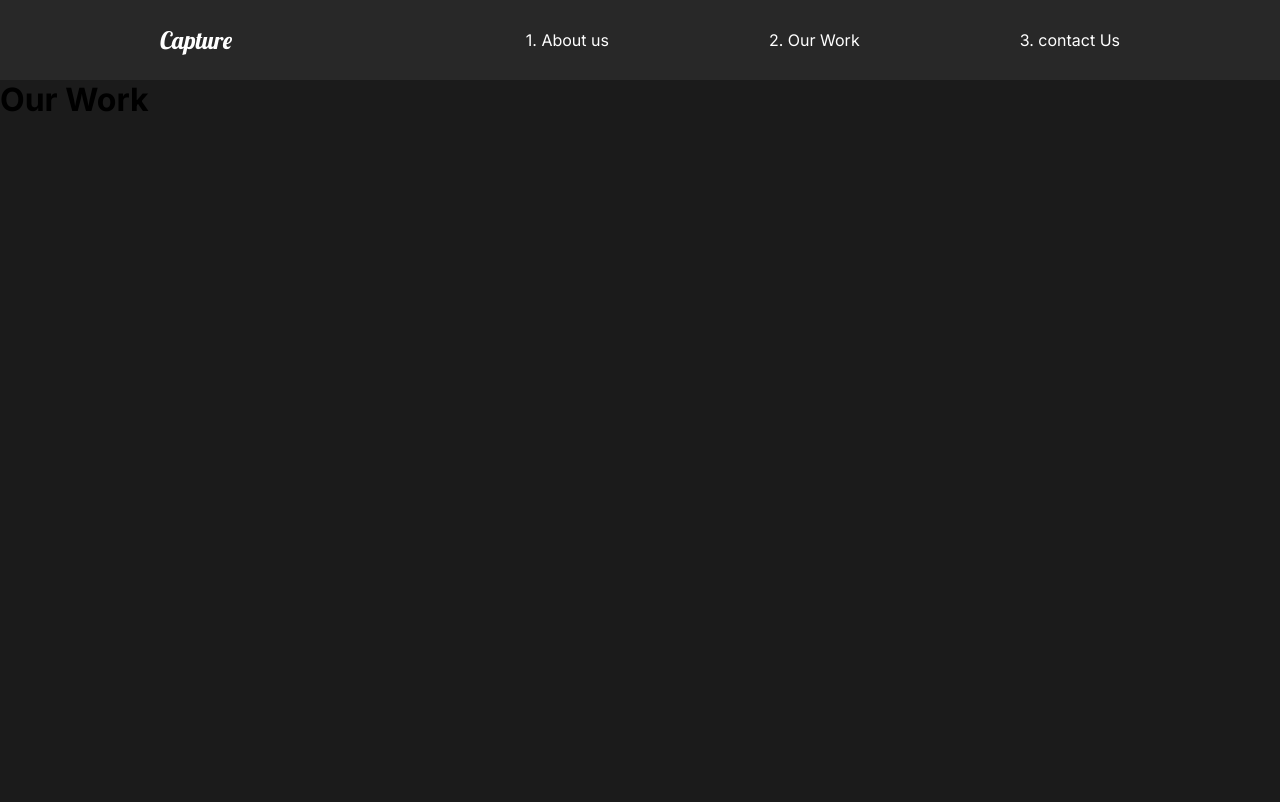
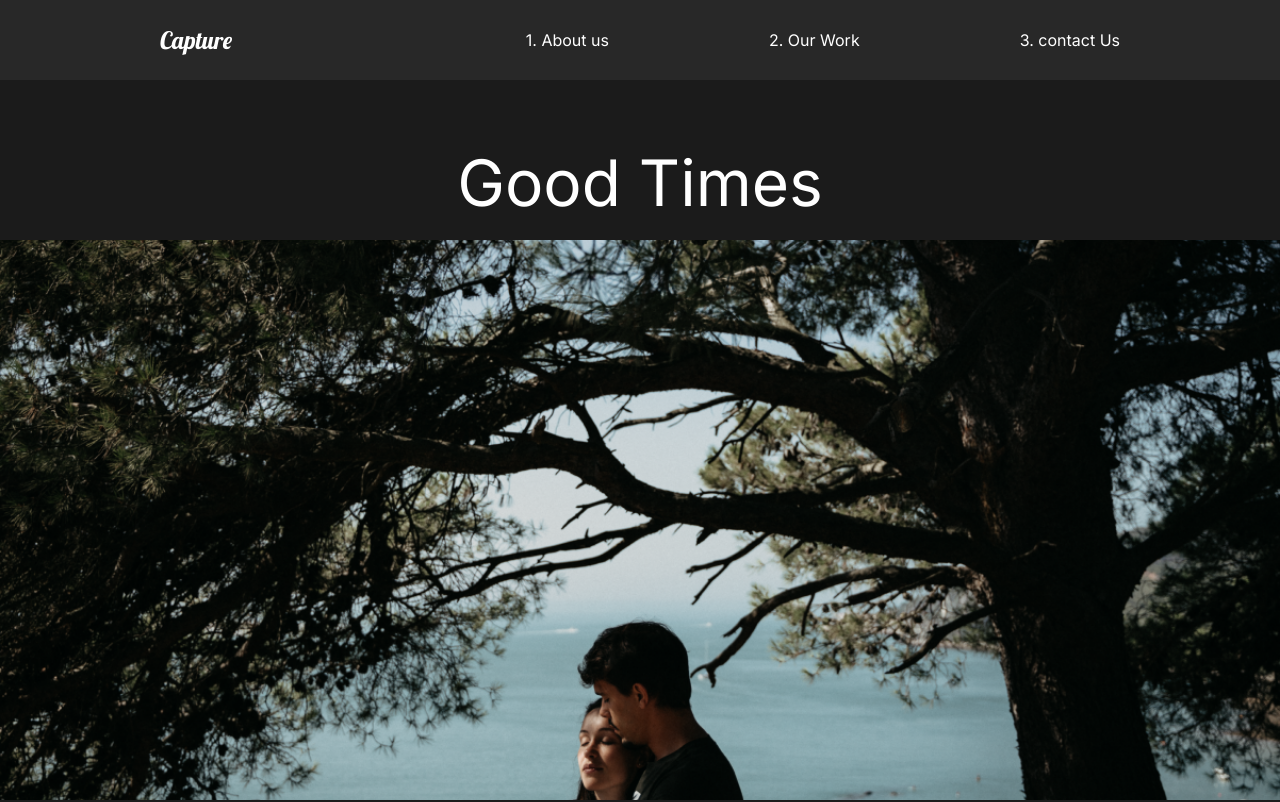
Before and after one commit to sathvi3/dev-portfolio-react, a React (Create React App) app: page /work/good-times in a window 1280 px wide. Shown: the top 802 px of the page. Built offline with nearby package versions, Linux system fonts and the light colour scheme.

Commit message:
added MovieDetail page for displaying each movie details.

```diff
--- a/src/App.js
+++ b/src/App.js
@@ -5,6 +5,7 @@ import OurWork from "./pages/OurWork";
 import ContactUs from "./pages/ContactUs";
 import Nav from "./components/Nav";
 import { Switch, Route } from "react-router-dom";
+import MovieDetail from "./pages/MovieDetail";
 
 function App() {
   return (
@@ -15,8 +16,11 @@ function App() {
         <Route path="/" exact>
           <AboutUs />
         </Route>
-        <Route path="/work">
+        <Route path="/work" exact>
           <OurWork />
+        </Route>
+        <Route path="/work/:id">
+          <MovieDetail />
         </Route>
         <Route path="/contact">
           <ContactUs />
--- /dev/null
+++ b/src/movieState.js
@@ -0,0 +1,80 @@
+import athlete from "./img/athlete-small.png";
+import goodtimes from "./img/goodtimes-small.png";
+import theracer from "./img/theracer-small.png";
+import athlete2 from "./img/athlete2.png";
+import goodtimes2 from "./img/good-times2.jpg";
+import theracer2 from "./img/the-racer2.jpg";
+
+export const MovieState = () => {
+  return [
+    {
+      title: "The Athlete",
+      mainImg: athlete,
+      secondaryImg: athlete2,
+      url: "/work/the-athlete",
+      awards: [
+        {
+          title: "Truly A masterpiece",
+          description:
+            "“Lorem Ipsum is simply dummy text of the printing and typesetting industry.”",
+        },
+        {
+          title: "Fresh look on a brutal sport.",
+          description:
+            "“Lorem Ipsum is simply dummy text of the printing and typesetting industry.”",
+        },
+        {
+          title: "It’s okay lmao.",
+          description:
+            "“Lorem Ipsum is simply dummy text of the printing and typesetting industry.”",
+        },
+      ],
+    },
+    {
+      title: "Good Times",
+      mainImg: goodtimes,
+      url: "/work/good-times",
+      secondaryImg: goodtimes2,
+      awards: [
+        {
+          title: "Truly A masterpiece",
+          description:
+            "“Lorem Ipsum is simply dummy text of the printing and typesetting industry.”",
+        },
+        {
+          title: "Fresh look on a brutal sport.",
+          description:
+            "“Lorem Ipsum is simply dummy text of the printing and typesetting industry.”",
+        },
+        {
+          title: "It’s okay lmao.",
+          description:
+            "“Lorem Ipsum is simply dummy text of the printing and typesetting industry.”",
+        },
+      ],
+    },
+    {
+      title: "The Racer",
+      mainImg: theracer,
+      url: "/work/the-racer",
+      secondaryImg: theracer2,
+      awards: [
+        {
+          title: "Truly A masterpiece",
+          description:
+            "“Lorem Ipsum is simply dummy text of the printing and typesetting industry.”",
+        },
+        {
+          title: "Fresh look on a brutal sport.",
+          description:
+            "“Lorem Ipsum is simply dummy text of the printing and typesetting industry.”",
+        },
+        {
+          title: "It’s okay lmao.",
+          description:
+            "“Lorem Ipsum is simply dummy text of the printing and typesetting industry.”",
+        },
+      ],
+    },
+  ];
+};
--- /dev/null
+++ b/src/pages/MovieDetail.js
@@ -0,0 +1,114 @@
+import React, { useState, useEffect } from "react";
+import styled from "styled-components";
+import { useHistory } from "react-router-dom";
+import { MovieState } from "../movieState";
+
+const MovieDetail = () => {
+  const history = useHistory();
+  const url = history.location.pathname;
+  const [movies, setMovies] = useState(MovieState);
+  const [movie, setMovie] = useState(null);
+
+  useEffect(() => {
+    const currentMovie = movies.filter((stateMovie) => stateMovie.url === url);
+    setMovie(currentMovie[0]);
+  }, [movies, url]);
+
+  return (
+    <>
+      {movie && (
+        <Details>
+          <HeadLine>
+            <h2>{movie.title}</h2>
+            <img src={movie.mainImg} alt="movie still" />
+          </HeadLine>
+          <Awards>
+            {movie.awards.map((award) => (
+              <Award
+                title={award.title}
+                description={award.description}
+                key={award.title}
+              />
+            ))}
+          </Awards>
+          <ImageDisplay>
+            <img src={movie.secondaryImg} alt="movie still" />
+          </ImageDisplay>
+        </Details>
+      )}
+    </>
+  );
+};
+
+const Details = styled.div`
+  color: white;
+`;
+
+const HeadLine = styled.div`
+  min-height: 90vh;
+  padding-top: 20vh;
+  position: relative;
+
+  h2 {
+    position: absolute;
+    top: 10%;
+    left: 50%;
+    transform: translate(-50%, -10%);
+  }
+
+  img {
+    width: 100%;
+    height: 70vh;
+    object-fit: cover;
+  }
+`;
+
+const Awards = styled.div`
+  min-height: 80vh;
+  display: flex;
+  margin: 5rem 1rem;
+  align-items: center;
+  justify-content: space-around;
+`;
+
+const AwardStyle = styled.div`
+  padding: 5rem;
+
+  h3 {
+    font-size: 2rem;
+  }
+
+  .line {
+    width: 50%;
+    background: #23d997;
+    height: 0.5rem;
+    margin: 1rem 0rem;
+  }
+
+  p {
+    padding: 2rem 0rem;
+  }
+`;
+
+const ImageDisplay = styled.div`
+  min-height: 50vh;
+
+  img {
+    width: 100%;
+    height: 100vh;
+    object-fit: cover;
+  }
+`;
+
+//Award Component
+const Award = ({ title, description }) => {
+  return (
+    <AwardStyle>
+      <h3>{title}</h3>
+      <div className="line"></div>
+      <p>{description}</p>
+    </AwardStyle>
+  );
+};
+
+export default MovieDetail;
--- a/src/pages/OurWork.js
+++ b/src/pages/OurWork.js
@@ -1,11 +1,62 @@
 import React from "react";
+import styled from "styled-components";
+import { Link } from "react-router-dom";
+import athelete from "../img/athlete-small.png";
+import theracer from "../img/theracer-small.png";
+import goodtimes from "../img/goodtimes-small.png";
 
 const OurWork = () => {
   return (
-    <div>
-      <h1>Our Work</h1>
-    </div>
+    <Work>
+      <Movie>
+        <h2>The Athelete</h2>
+        <div className="line"></div>
+        <Link to="/work/the-athlete">
+          <img src={athelete} alt="athelete" />
+        </Link>
+      </Movie>
+      <Movie>
+        <h2>The Racer</h2>
+        <div className="line"></div>
+        <Link to="/work/the-racer">
+          <img src={theracer} alt="theracer" />
+        </Link>
+      </Movie>
+      <Movie>
+        <h2>Good Times</h2>
+        <div className="line"></div>
+        <Link to="/work/good-times">
+          <img src={goodtimes} alt="goodtimes" />
+        </Link>
+      </Movie>
+    </Work>
   );
 };
 
+const Work = styled.div`
+  min-height: 100vh;
+  overflow: hidden;
+  padding: 5rem 10rem;
+
+  h2 {
+    padding: 1rem 0rem;
+  }
+`;
+
+const Movie = styled.div`
+  padding-bottom: 10rem;
+
+  .line {
+    height: 0.5rem;
+    background-color: #cccccc;
+    margin-bottom: 3rem;
+  }
+
+  img {
+    width: 100%;
+    height: 70vh;
+    object-fit: cover;
+  }
+`;
+
 export default OurWork;
```
